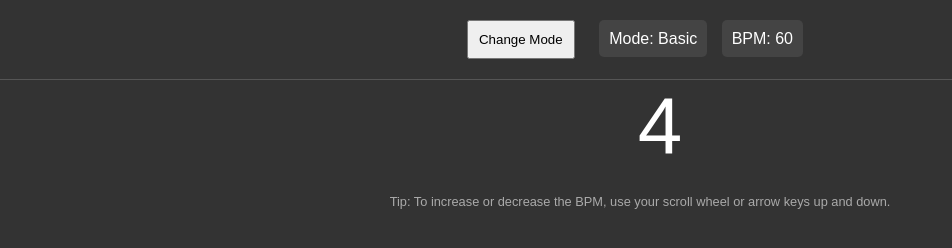
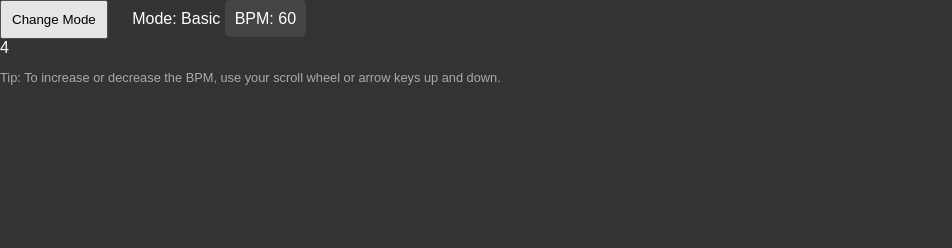
Before and after one commit to SimpleAppsForFun/SimpleAppsForFun.github.io, a plain HTML site: page digit-drill.html in a window 1280 px wide. Shown: the whole page, without its empty margins (0-952 px from the left). Drawn offline with Linux system fonts and the light colour scheme.

Commit message:
Update digit-drill.html

```diff
--- a/digit-drill.html
+++ b/digit-drill.html
@@ -6,18 +6,16 @@
     <link rel="stylesheet" href="styles.css">
 </head>
 <body>
-    <header>
+    <div class="content">
         <button id="changeMode">Change Mode</button>
-        <span id="mode">Mode: Basic</span>
+        <span id="modeDisplay">Mode: Basic</span>
         <span id="bpmDisplay">BPM: 60</span>
-    </header>
-    <div class="main-display">
-        <div id="leftNumber" class="number blue"></div>
-        <div id="rightNumber" class="number red"></div>
+        <div id="displayArea">
+            <div id="leftNumber"></div>
+            <div id="rightNumber"></div>
+        </div>
+        <p id="tip">Tip: To increase or decrease the BPM, use your scroll wheel or arrow keys up and down.</p>
     </div>
-    <footer>
-        <span id="tip">Tip: To increase or decrease the BPM, use your scroll wheel or arrow keys up and down.</span>
-    </footer>
     <script src="script.js"></script>
 </body>
 </html>
```
